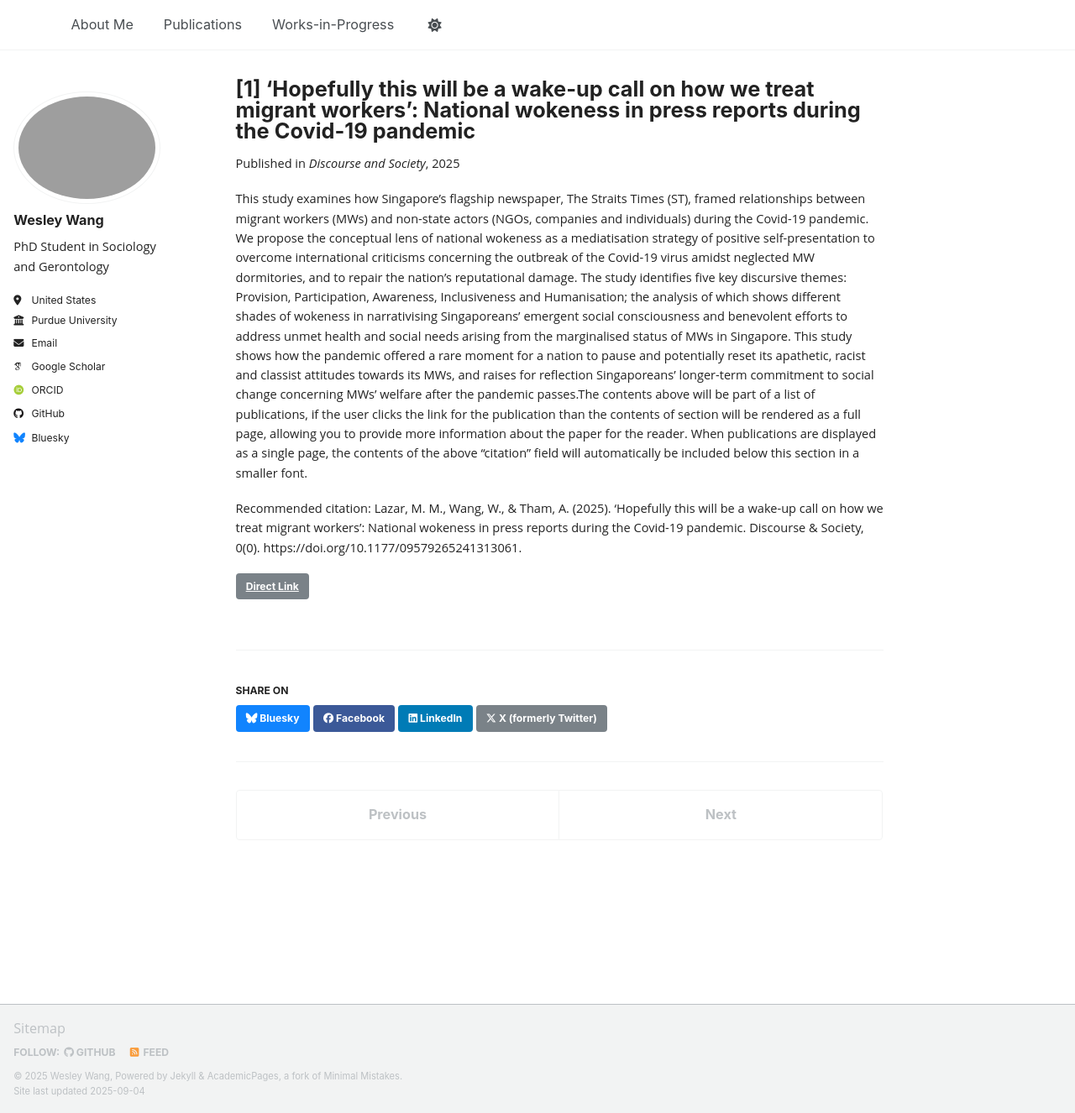
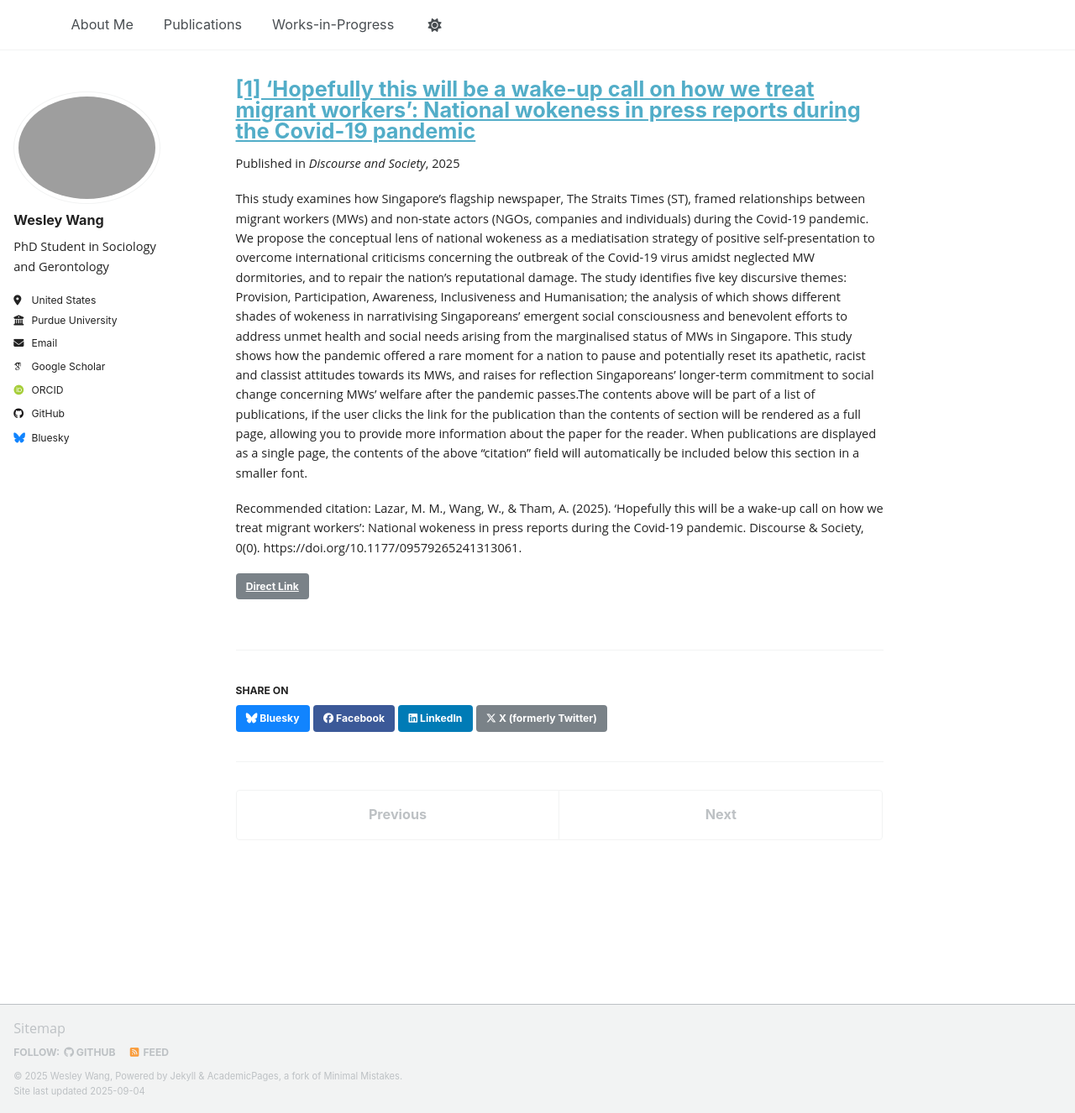
Before and after one commit to wesleywj/wesleywj.github.io, a Jekyll site: the page built from _publications/migrant_2025.md, in a window 1280 px wide and 1326 px high. Shown: the whole window at 84% size. Built offline with Jekyll 4.4.1, drawn with Linux system fonts in a browser that asks for light colours; some web fonts are replaced; a script that is not in the unit is left out.

Commit message:
change title link behaviour

```diff
--- a/_layouts/single.html
+++ b/_layouts/single.html
@@ -26,7 +26,15 @@ layout: default
     <div class="page__inner-wrap">
       {% unless page.header.overlay_color or page.header.overlay_image %}
         <header>
-          {% if page.title %}<h1 class="page__title" itemprop="headline">{{ page.title | markdownify | remove: "<p>" | remove: "</p>" }}</h1>{% endif %}
+          {% if page.title %}
+            <h1 class="page__title" itemprop="headline">
+              {% if page.external_url %}
+                <a href="{{ page.external_url }}" target="_blank" rel="noopener">{{ page.title | markdownify | remove: "<p>" | remove: "</p>" }}</a>
+              {% else %}
+                {{ page.title | markdownify | remove: "<p>" | remove: "</p>" }}
+              {% endif %}
+            </h1>
+          {% endif %}
           {% if page.read_time %}
             <p class="page__meta"><i class="fa fa-clock" aria-hidden="true"></i> {% include read-time.html %}</p>
           {% endif %}
```
Also changed, not shown: _publications/migrant_2025.md (+1 -1 lines).
